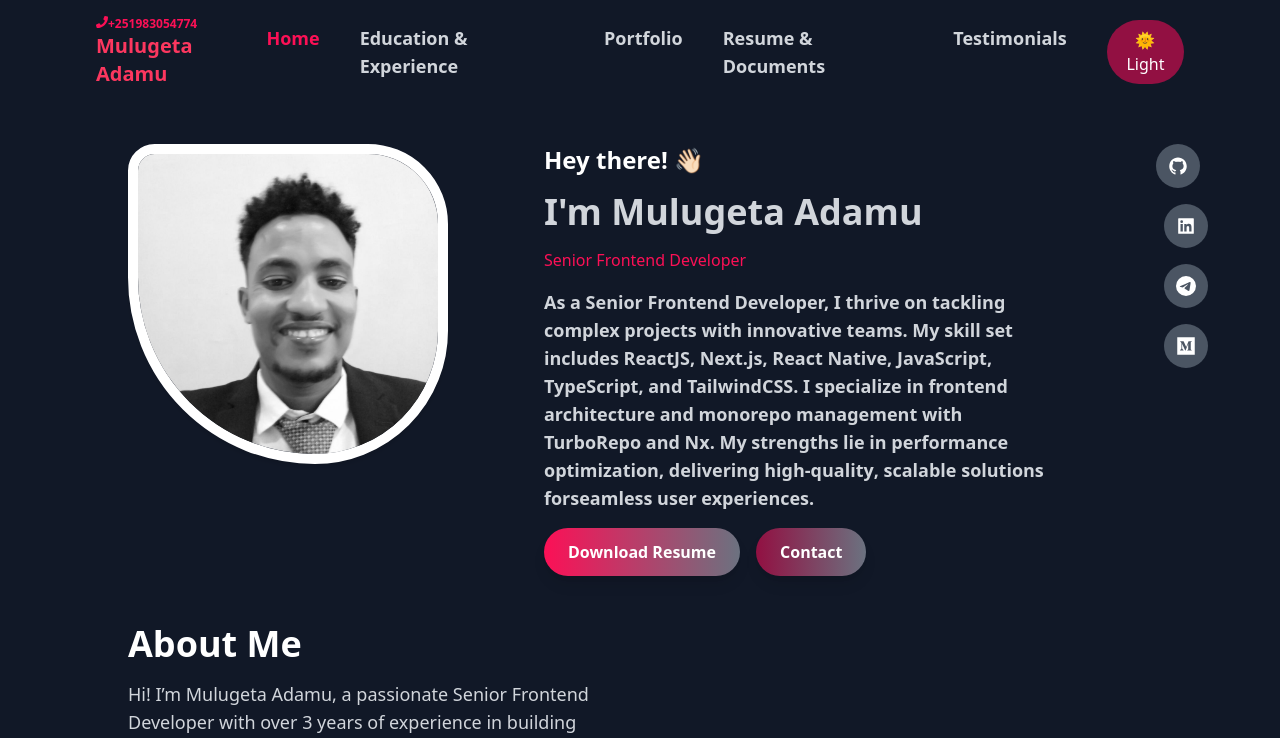
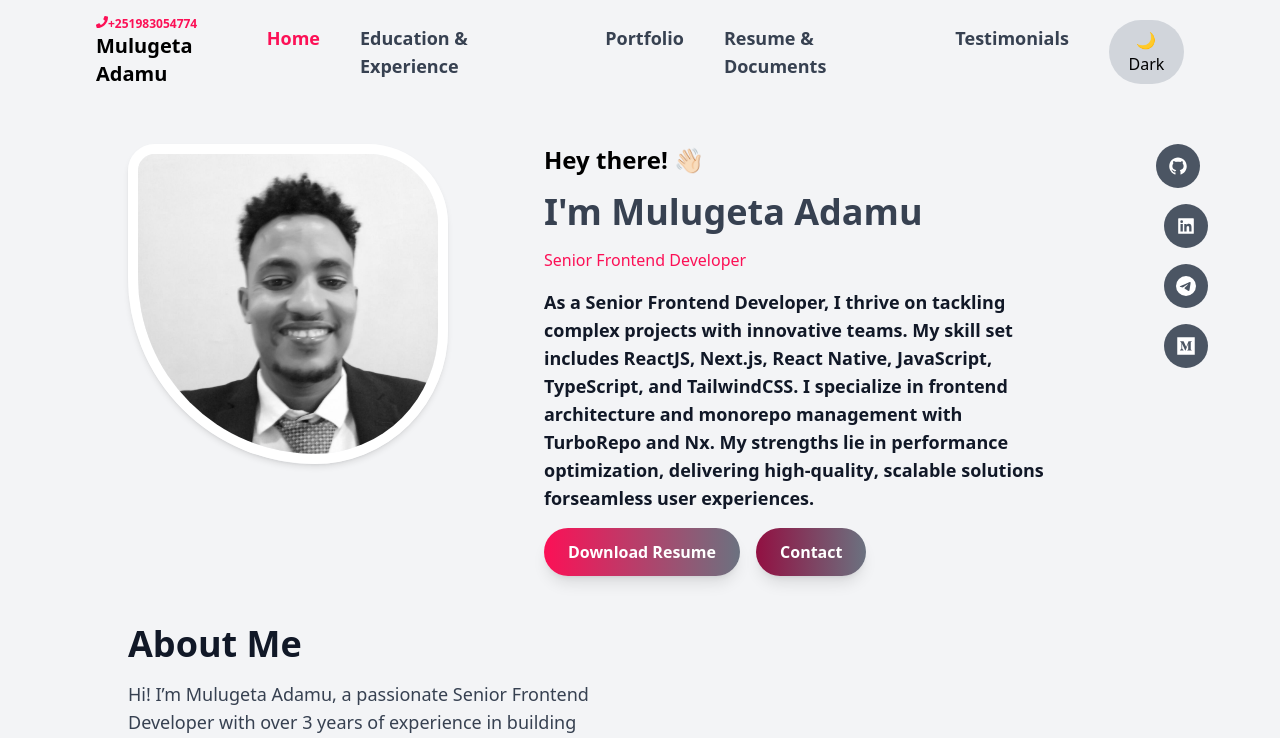
Before and after one commit to Mulugeta-sPublishedProjects/my-personal-website, a Next.js app: page / in a window 1280 px wide. Shown: the top 738 px of the page. Built offline with nearby package versions, Linux system fonts and the light colour scheme.

Commit message:
feat: updates

```diff
--- a/src/app/components/nav.tsx
+++ b/src/app/components/nav.tsx
@@ -16,10 +16,8 @@ interface NavProps {
 }
 
 export default function Nav({ menus, closeMenu }: NavProps) {
-  const [theme, setTheme] = useState("light");
+  const [theme, setTheme] = useState("light"); // Default to light theme
   const pathName = usePathname();
-  console.log("pathname", pathName);
-  console.log("menus", menus);
 
   const toggleTheme = () => {
     const newTheme = theme === "dark" ? "light" : "dark";
@@ -29,7 +27,8 @@ export default function Nav({ menus, closeMenu }: NavProps) {
   };
 
   useEffect(() => {
-    const savedTheme = localStorage.getItem("theme") ?? "dark";
+    // Check for saved theme in localStorage and set it accordingly.
+    const savedTheme = localStorage.getItem("theme") ?? "light"; // Default to light if not found
     setTheme(savedTheme);
     document.documentElement.classList.toggle("dark", savedTheme === "dark");
   }, []);
@@ -46,7 +45,7 @@ export default function Nav({ menus, closeMenu }: NavProps) {
               key={menu.id}
               href={menu.href}
               onClick={closeMenu}
-              className={`relative text-lg py-2 flex flex-grow-1 flex-grow-1 font-bold transition-colors duration-200 ${
+              className={`relative text-lg py-2 flex flex-grow-1 font-bold transition-colors duration-200 ${
                 pathName === menu.href
                   ? "text-primary-500 font-semibold"
                   : "text-gray-700 hover:text-primary-500 dark:text-gray-300"
--- a/src/app/components/testimonials.tsx
+++ b/src/app/components/testimonials.tsx
@@ -202,7 +202,7 @@ const TestimonialPage: React.FC = () => {
                   <Image
                     height={100}
                     width={100}
-                    src={testimonial.image_url ?? "/images/default-avatar.png"}
+                    src={testimonial.image_url ?? "/person.webp"}
                     alt={`${testimonial.name}'s profile`}
                     className="object-cover w-full h-full"
                   />
```
Also changed, not shown: public/person.webp (added).
